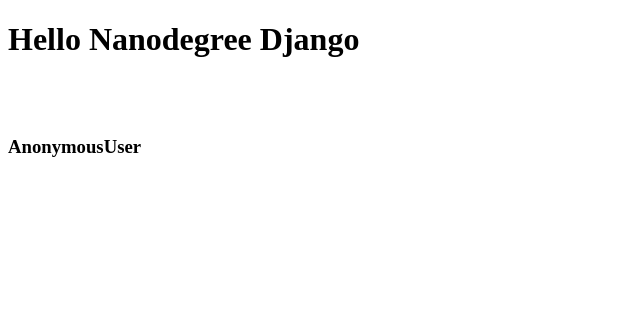
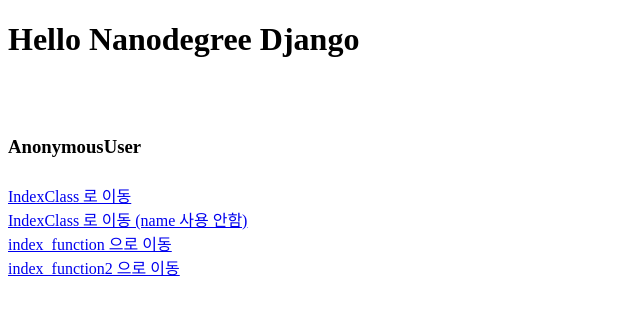
Before and after one commit to 25th-Night/ND_board, a Django app: page /cbv2 in a window 1280 px wide. Shown: the top 315 px of the page, without its empty margins (0-640 px from the left). Run offline with Django 4.2, Linux system fonts and the light colour scheme; parts of the project's set-up code (start-up, migrations or seed data) failed here and were passed over.

Commit message:
Add code to handle url using Jango template tag

```diff
--- a/templates/index.html
+++ b/templates/index.html
@@ -7,6 +7,7 @@
     <title>Document</title>
 </head>
 <body>
+    {% csrf_token %}
     <h1>Hello Nanodegree Django</h1>
     <br>
     <br>
@@ -16,5 +17,22 @@
     <h5>{{code}}</h5>
     <h6>{{name}}</h6>
     <h2>{{query_string}}</h2>
+
+    <a href="{% url 'index_class'%}">IndexClass 로 이동</a>
+    <br>
+
+    <a href="/cbv">IndexClass 로 이동 (name 사용 안함)</a>
+    <br>
+
+    <!-- PATH Parameter -->
+    <a href="{% url 'index_function' 'secret' 'csw' %}">index_function 으로 이동</a>
+
+    <br>
+
+    <!-- Query Parameter -->
+    <a href="{% url 'index_function2'%}?qs=특정검색어">index_function2 으로 이동</a>
+
+
+
 </body>
 </html>
```
